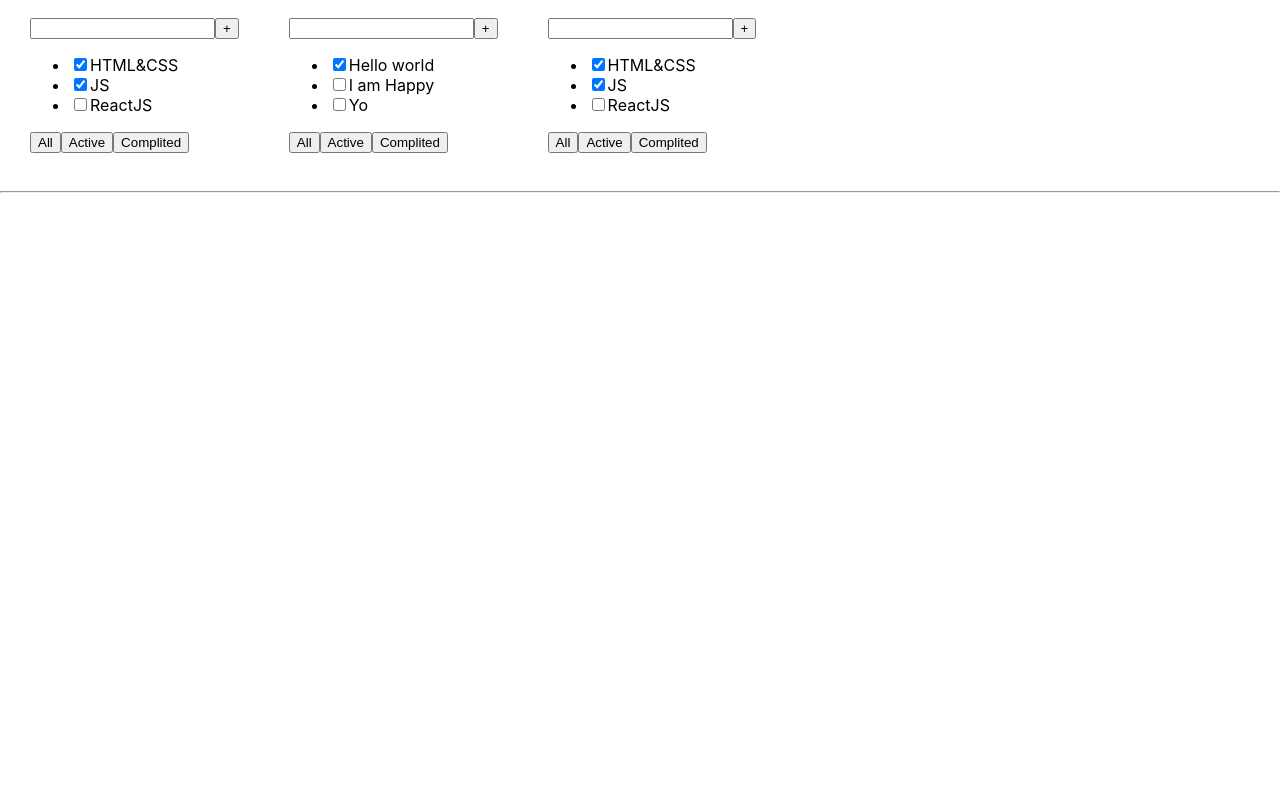
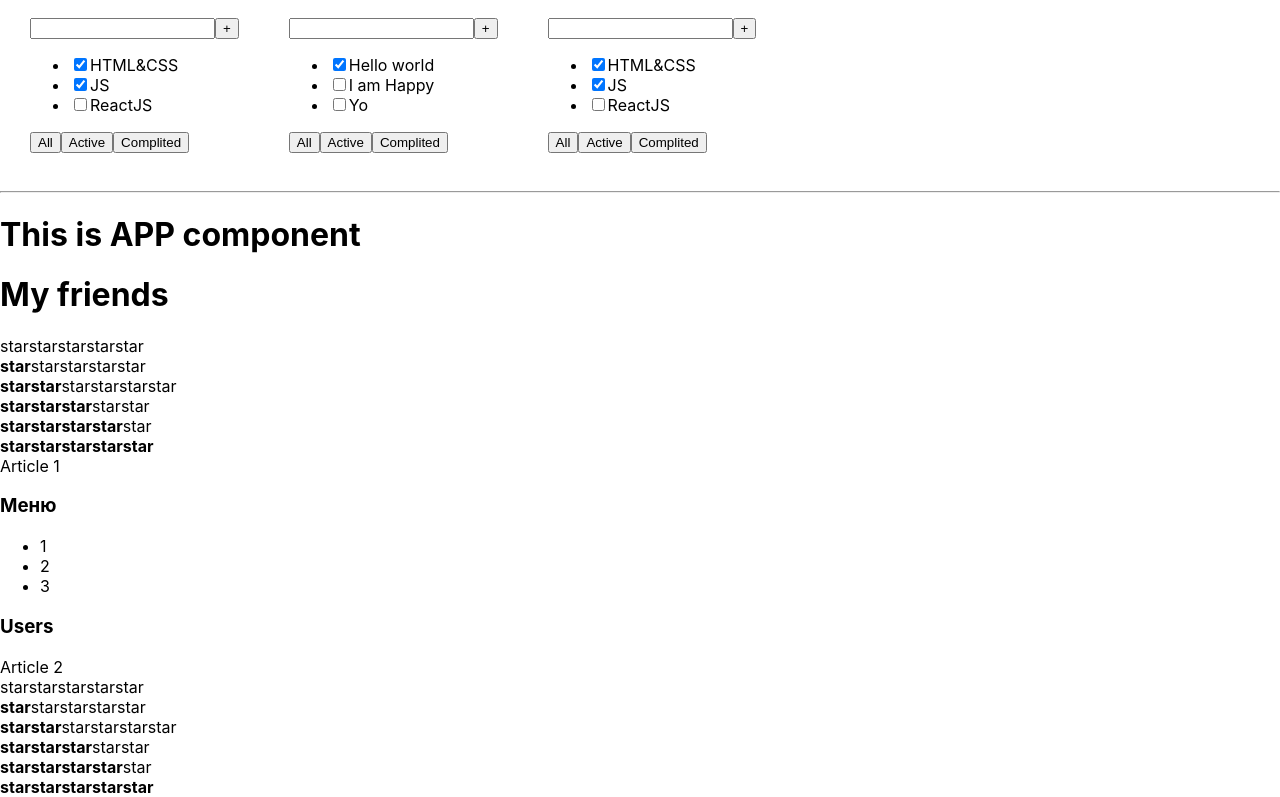
Before and after one commit to irina-lat/simple-react-homeworks, a React (Create React App) app: page / in a window 1280 px wide. Shown: the part 1105-1902 px from the top of the page. Before the commit the page ends 1306 px from the top, so only its background shows below. Built offline with nearby package versions, Linux system fonts and the light colour scheme.

Commit message:
1week added HW4

```diff
--- a/src/index.tsx
+++ b/src/index.tsx
@@ -1,7 +1,7 @@
 import React from 'react'
 import ReactDOM from 'react-dom'
 import './index.css'
-import App from './p1-main/m1-ui/u1-app/App'
+import App from './p2-homeworks/h1/App'
 import * as serviceWorker from './serviceWorker'
 
 ReactDOM.render(
--- a/src/p1-main/m1-ui/u1-app/App.tsx
+++ b/src/p2-homeworks/h1/App.tsx
@@ -1,8 +1,10 @@
 import React from 'react'
-import s from './App.module.css'
-import HW1 from '../../../p2-homeworks/h1/HW1'
-import HW2 from "../../../p2-homeworks/h1/HW2";
-import HW3 from "../../../p2-homeworks/h1/HW3";
+import s from '../../p1-main/m1-ui/u1-app/App.module.css'
+import HW1 from './HW1'
+import HW2 from "./HW2";
+import HW3 from "./HW3";
+import HW4 from "./HW4";
+
 
 function App() {
     return (
@@ -11,7 +13,7 @@ function App() {
             <HW1/>
             <HW2/>
             <HW3/>
-            {/*<HW4/>*/}
+            <HW4/>
             {/*<HW5/>*/}
 
         </div>
--- /dev/null
+++ b/src/p2-homeworks/h1/Component/Accordeon.tsx
@@ -0,0 +1,46 @@
+import React from "react";
+
+type AccordeonPropsType = {
+    titleValue: string
+    collapsed: boolean
+}
+
+export function Accordeon(props: AccordeonPropsType) {
+    console.log('Accordeon')
+    if (props.collapsed === true) {
+        return (
+            <div>
+                <AccordeonTitle title={props.titleValue}/>
+                <AccordeonBody/>
+            </div>
+        )
+    }
+    return (
+        <div>
+            <AccordeonTitle title={props.titleValue}/>
+            {/*<AccordeonBody/>*/}
+        </div>
+    )
+}
+
+type AccordeonTitlePropsType = {
+    title: string
+}
+
+function AccordeonTitle(props: AccordeonTitlePropsType) {
+    console.log('AccordeonTitle rendering')
+    return (
+        <h3>{props.title}</h3>
+    )
+}
+
+function AccordeonBody(props: any) {
+    console.log('AccordeonBody rendering')
+    return (
+        <ul>
+            <li>1</li>
+            <li>2</li>
+            <li>3</li>
+        </ul>
+    )
+}
--- /dev/null
+++ b/src/p2-homeworks/h1/Component/PageTitle.tsx
@@ -0,0 +1,11 @@
+import React from "react";
+
+type PageTitleProps = {
+    title: string
+}
+
+export function PageTitle(props: PageTitleProps) {
+    return (
+        <h1>{props.title}</h1>
+    )
+}
--- /dev/null
+++ b/src/p2-homeworks/h1/Component/Rating.tsx
@@ -0,0 +1,88 @@
+import React from "react";
+
+type RatingProps = {
+    value: 0 | 1 | 2 | 3 | 4 | 5,
+}
+
+export function Rating(props: RatingProps) {
+    console.log('Rating rendering')
+    if (props.value === 1) {
+        return (
+            <div>
+                <Star selected={true}/>
+                <Star selected={false}/>
+                <Star selected={false}/>
+                <Star selected={false}/>
+                <Star selected={false}/>
+            </div>
+        )
+    }
+    if (props.value === 2) {
+        return (
+            <div>
+                <Star selected={true}/>
+                <Star selected={true}/>
+                <Star selected={false}/>
+                <Star selected={false}/>
+                <Star selected={false}/>
+                <Star selected={false}/>
+            </div>
+        )
+    }
+    if (props.value === 3) {
+        return (
+            <div>
+                <Star selected={true}/>
+                <Star selected={true}/>
+                <Star selected={true}/>
+                <Star selected={false}/>
+                <Star selected={false}/>
+            </div>
+        )
+    }
+    if (props.value === 4) {
+        return (
+            <div>
+                <Star selected={true}/>
+                <Star selected={true}/>
+                <Star selected={true}/>
+                <Star selected={true}/>
+                <Star selected={false}/>
+            </div>
+        )
+    }
+    if (props.value === 5) {
+        return (
+            <div>
+                <Star selected={true}/>
+                <Star selected={true}/>
+                <Star selected={true}/>
+                <Star selected={true}/>
+                <Star selected={true}/>
+            </div>
+
+        )
+    }
+
+    return (
+        <div>
+            <Star selected={false}/>
+            <Star selected={false}/>
+            <Star selected={false}/>
+            <Star selected={false}/>
+            <Star selected={false}/>
+        </div>
+    )
+}
+
+type StarPropsType = {
+    selected: boolean
+}
+
+function Star(props: StarPropsType) {
+    if (props.selected === true) {
+        return (<span><b>star</b></span>)
+    } else {
+        return (<span>star</span>)
+    }
+}
--- /dev/null
+++ b/src/p2-homeworks/h1/HW4.tsx
@@ -0,0 +1,31 @@
+import React from "react";
+import {PageTitle} from "./Component/PageTitle";
+import {Rating} from "./Component/Rating";
+import {Accordeon} from "./Component/Accordeon";
+
+function HW4() {
+    return (
+        <div className="App">
+            <PageTitle title={'This is APP component'}/>
+            <PageTitle title={'My friends'}/>
+            <Rating value={0}/>
+            <Rating value={1}/>
+            <Rating value={2}/>
+            <Rating value={3}/>
+            <Rating value={4}/>
+            <Rating value={5}/>
+            Article 1
+            <Accordeon titleValue={'Меню'} collapsed={true}/>
+            <Accordeon titleValue={'Users'} collapsed={false}/>
+            Article 2
+            <Rating value={0}/>
+            <Rating value={1}/>
+            <Rating value={2}/>
+            <Rating value={3}/>
+            <Rating value={4}/>
+            <Rating value={5}/>
+        </div>
+    );
+}
+
+export default HW4
```
Also changed, not shown: 1 other file (tests, documents, lock files or other folders).
